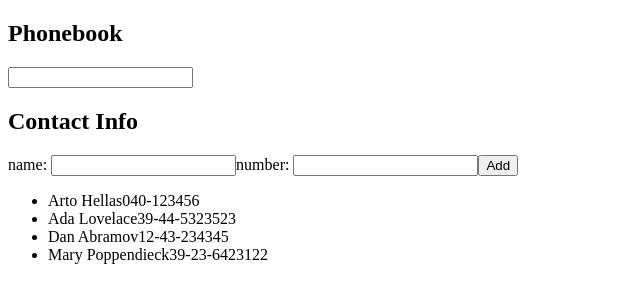
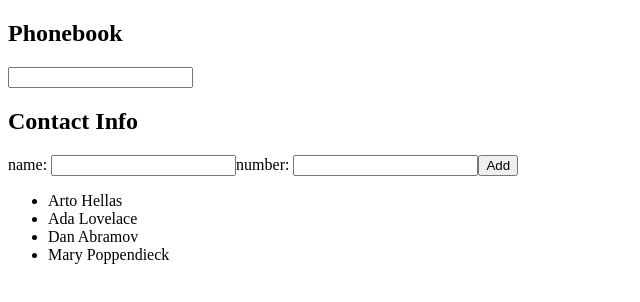
Before and after one commit to snaphuman/fullstackopen, a React (Vite) app in the folder part2/phonebook/: page / in a window 1280 px wide. Shown: the top 302 px of the page, without its empty margins (0-640 px from the left). Built offline with nearby package versions, Linux system fonts and the light colour scheme; data requests are answered from the project's data file.

Commit message:
effect to fetch contacts with axios, needs json server running

```diff
--- a/part2/phonebook/package.json
+++ b/part2/phonebook/package.json
@@ -7,9 +7,11 @@
     "dev": "vite",
     "build": "vite build",
     "lint": "eslint . --ext js,jsx --report-unused-disable-directives --max-warnings 0",
-    "preview": "vite preview"
+    "preview": "vite preview",
+    "server": "json-server -p3001 --watch ./src/data/ContactsMock.json"
   },
   "dependencies": {
+    "axios": "^1.6.8",
     "react": "^18.2.0",
     "react-dom": "^18.2.0"
   },
@@ -21,6 +23,7 @@
     "eslint-plugin-react": "^7.34.1",
     "eslint-plugin-react-hooks": "^4.6.0",
     "eslint-plugin-react-refresh": "^0.4.6",
+    "json-server": "^1.0.0-alpha.23",
     "vite": "^5.2.0"
   }
 }
--- a/part2/phonebook/src/App.jsx
+++ b/part2/phonebook/src/App.jsx
@@ -1,16 +1,23 @@
-import { useState } from "react";
+import { useEffect, useState } from "react";
+import axios from 'axios';
 import Messages from "./components/Messages";
 import Filter from "./components/Filter";
 import ContactForm from "./components/ContactForm";
 import Contacts from "./components/Contacts";
-import ContactsMock from "./data/ContactsMock";
 
 function App() {
 
-  const [contacts, setContacts] = useState(ContactsMock);
+  const [contacts, setContacts] = useState([]);
   const [filtered, setFiltered] = useState(contacts);
-  const [showAll, setShowAll] = useState(true);
   const [message, setMessage] = useState(null);
+
+  useEffect(() => {
+    axios.get('http://localhost:3001/contacts')
+         .then((resp) => {
+          setContacts(resp.data);
+          setFiltered(resp.data);
+        });
+  }, [])
 
   const handleSetContacts = (contact) => {
     setContacts([...contacts, contact]);
--- a/part2/phonebook/src/data/ContactsMock.js
+++ /dev/null
@@ -1,9 +0,0 @@
-
-const ContactsMock = [
-    { name: 'Arto Hellas', number: '040-123456', id: 1 },
-    { name: 'Ada Lovelace', number: '39-44-5323523', id: 2 },
-    { name: 'Dan Abramov', number: '12-43-234345', id: 3 },
-    { name: 'Mary Poppendieck', number: '39-23-6423122', id: 4 }
-];
-
-export default ContactsMock;
--- /dev/null
+++ b/part2/phonebook/src/data/ContactsMock.json
@@ -0,0 +1,7 @@
+
+{ "contacts" : [
+    { "name": "Arto Hellas", "numbrer": "040-123456", "id": 1 },
+    { "name": "Ada Lovelace", "numbrer": "39-44-5323523", "id": 2 },
+    { "name": "Dan Abramov", "numbrer": "12-43-234345", "id": 3 },
+    { "name": "Mary Poppendieck", "numbrer": "39-23-6423122", "id": 4 }
+]}
```
Also changed, not shown: 1 other file (tests, documents, lock files or other folders).
